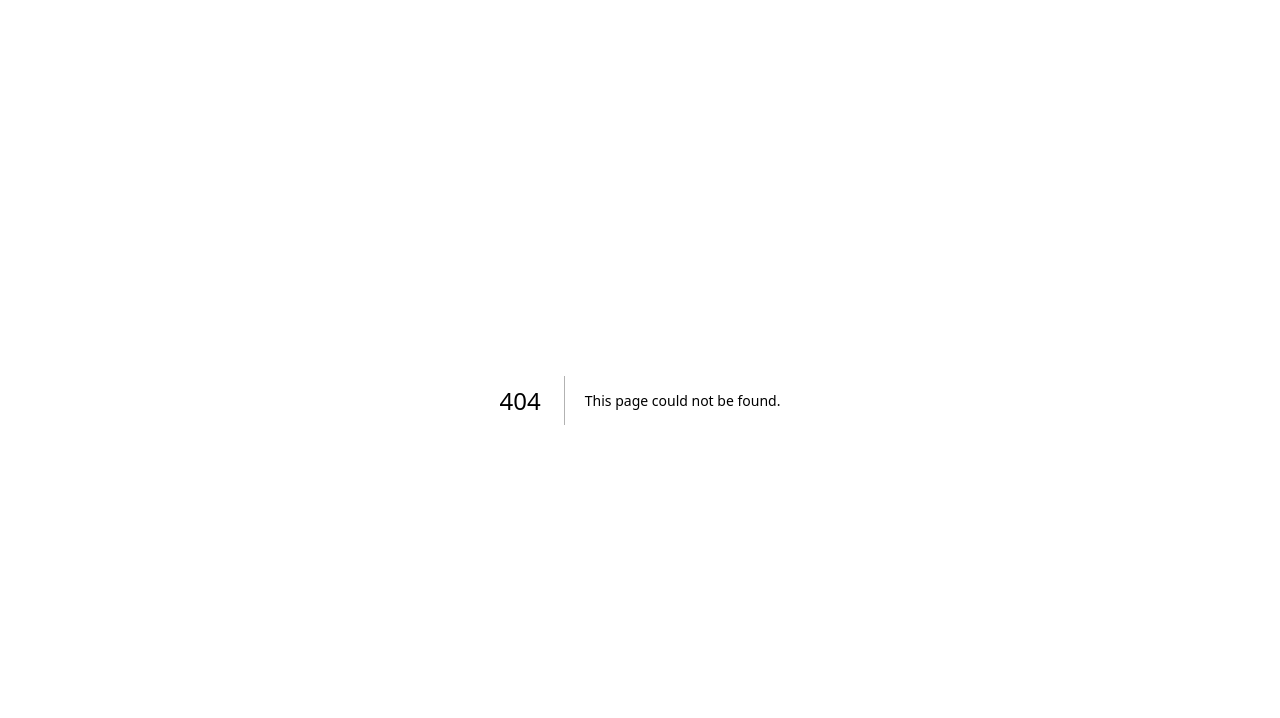
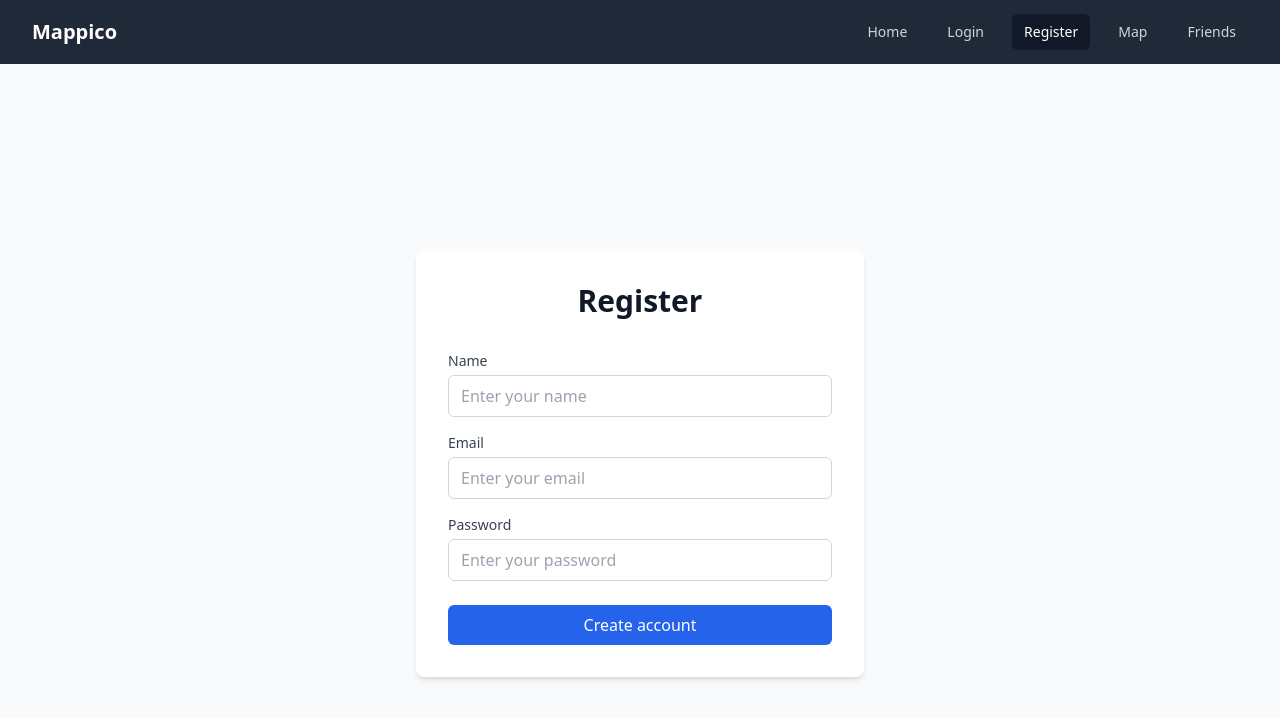
Before and after one commit to johnkhitrov-cpu/mappico, a Next.js app: page /register in a window 1280 px wide. Before the commit this address had no page. Shown: the top 718 px of the page. Built offline with nearby package versions, Linux system fonts and the light colour scheme.

Commit message:
2 этап

```diff
--- /dev/null
+++ b/app/friends/page.tsx
@@ -0,0 +1,15 @@
+export default function FriendsPage() {
+  return (
+    <div className="min-h-screen bg-gray-50 py-8">
+      <div className="max-w-7xl mx-auto px-4 sm:px-6 lg:px-8">
+        <h1 className="text-3xl font-bold text-gray-900 mb-8">Friends</h1>
+
+        <div className="bg-white rounded-lg shadow p-6">
+          <p className="text-gray-600 text-center">
+            Friends list will be displayed here
+          </p>
+        </div>
+      </div>
+    </div>
+  );
+}
--- a/app/layout.tsx
+++ b/app/layout.tsx
@@ -1,5 +1,6 @@
 import type { Metadata } from "next";
 import "./globals.css";
+import Navigation from "@/components/Navigation";
 
 export const metadata: Metadata = {
   title: "Mappico",
@@ -13,7 +14,10 @@ export default function RootLayout({
 }>) {
   return (
     <html lang="en">
-      <body>{children}</body>
+      <body>
+        <Navigation />
+        {children}
+      </body>
     </html>
   );
 }
--- /dev/null
+++ b/app/login/page.tsx
@@ -0,0 +1,56 @@
+export default function LoginPage() {
+  return (
+    <div className="flex min-h-screen items-center justify-center bg-gray-50">
+      <div className="w-full max-w-md space-y-8 rounded-lg bg-white p-8 shadow-md">
+        <div>
+          <h2 className="text-center text-3xl font-bold text-gray-900">
+            Login
+          </h2>
+        </div>
+        <form className="mt-8 space-y-6">
+          <div className="space-y-4">
+            <div>
+              <label
+                htmlFor="email"
+                className="block text-sm font-medium text-gray-700"
+              >
+                Email
+              </label>
+              <input
+                id="email"
+                name="email"
+                type="email"
+                required
+                className="mt-1 block w-full rounded-md border border-gray-300 px-3 py-2 text-gray-900 placeholder-gray-400 focus:border-blue-500 focus:outline-none focus:ring-blue-500"
+                placeholder="Enter your email"
+              />
+            </div>
+            <div>
+              <label
+                htmlFor="password"
+                className="block text-sm font-medium text-gray-700"
+              >
+                Password
+              </label>
+              <input
+                id="password"
+                name="password"
+                type="password"
+                required
+                className="mt-1 block w-full rounded-md border border-gray-300 px-3 py-2 text-gray-900 placeholder-gray-400 focus:border-blue-500 focus:outline-none focus:ring-blue-500"
+                placeholder="Enter your password"
+              />
+            </div>
+          </div>
+
+          <button
+            type="submit"
+            className="w-full rounded-md bg-blue-600 px-4 py-2 text-white hover:bg-blue-700 focus:outline-none focus:ring-2 focus:ring-blue-500 focus:ring-offset-2"
+          >
+            Sign in
+          </button>
+        </form>
+      </div>
+    </div>
+  );
+}
--- /dev/null
+++ b/app/map/page.tsx
@@ -0,0 +1,16 @@
+export default function MapPage() {
+  return (
+    <div className="flex h-screen flex-col">
+      <div className="flex-1 bg-gray-100">
+        <div className="flex h-full items-center justify-center">
+          <div className="text-center">
+            <h1 className="text-4xl font-bold text-gray-900">Map View</h1>
+            <p className="mt-4 text-gray-600">
+              Map integration will be added here
+            </p>
+          </div>
+        </div>
+      </div>
+    </div>
+  );
+}
--- a/app/page.tsx
+++ b/app/page.tsx
@@ -1,7 +1,14 @@
 export default function Home() {
   return (
-    <main className="flex min-h-screen items-center justify-center">
-      <h1 className="text-4xl font-bold">App is running</h1>
+    <main className="flex min-h-screen items-center justify-center bg-gray-50">
+      <div className="text-center">
+        <h1 className="text-5xl font-bold text-gray-900 mb-4">
+          Welcome to Mappico
+        </h1>
+        <p className="text-xl text-gray-600">
+          Your location sharing application
+        </p>
+      </div>
     </main>
   );
 }
--- /dev/null
+++ b/app/register/page.tsx
@@ -0,0 +1,72 @@
+export default function RegisterPage() {
+  return (
+    <div className="flex min-h-screen items-center justify-center bg-gray-50">
+      <div className="w-full max-w-md space-y-8 rounded-lg bg-white p-8 shadow-md">
+        <div>
+          <h2 className="text-center text-3xl font-bold text-gray-900">
+            Register
+          </h2>
+        </div>
+        <form className="mt-8 space-y-6">
+          <div className="space-y-4">
+            <div>
+              <label
+                htmlFor="name"
+                className="block text-sm font-medium text-gray-700"
+              >
+                Name
+              </label>
+              <input
+                id="name"
+                name="name"
+                type="text"
+                required
+                className="mt-1 block w-full rounded-md border border-gray-300 px-3 py-2 text-gray-900 placeholder-gray-400 focus:border-blue-500 focus:outline-none focus:ring-blue-500"
+                placeholder="Enter your name"
+              />
+            </div>
+            <div>
+              <label
+                htmlFor="email"
+                className="block text-sm font-medium text-gray-700"
+              >
+                Email
+              </label>
+              <input
+                id="email"
+                name="email"
+                type="email"
+                required
+                className="mt-1 block w-full rounded-md border border-gray-300 px-3 py-2 text-gray-900 placeholder-gray-400 focus:border-blue-500 focus:outline-none focus:ring-blue-500"
+                placeholder="Enter your email"
+              />
+            </div>
+            <div>
+              <label
+                htmlFor="password"
+                className="block text-sm font-medium text-gray-700"
+              >
+                Password
+              </label>
+              <input
+                id="password"
+                name="password"
+                type="password"
+                required
+                className="mt-1 block w-full rounded-md border border-gray-300 px-3 py-2 text-gray-900 placeholder-gray-400 focus:border-blue-500 focus:outline-none focus:ring-blue-500"
+                placeholder="Enter your password"
+              />
+            </div>
+          </div>
+
+          <button
+            type="submit"
+            className="w-full rounded-md bg-blue-600 px-4 py-2 text-white hover:bg-blue-700 focus:outline-none focus:ring-2 focus:ring-blue-500 focus:ring-offset-2"
+          >
+            Create account
+          </button>
+        </form>
+      </div>
+    </div>
+  );
+}
--- /dev/null
+++ b/components/Navigation.tsx
@@ -0,0 +1,43 @@
+"use client";
+
+import Link from "next/link";
+import { usePathname } from "next/navigation";
+
+export default function Navigation() {
+  const pathname = usePathname();
+
+  const links = [
+    { href: "/", label: "Home" },
+    { href: "/login", label: "Login" },
+    { href: "/register", label: "Register" },
+    { href: "/map", label: "Map" },
+    { href: "/friends", label: "Friends" },
+  ];
+
+  return (
+    <nav className="bg-gray-800 text-white">
+      <div className="max-w-7xl mx-auto px-4 sm:px-6 lg:px-8">
+        <div className="flex items-center justify-between h-16">
+          <div className="flex items-center">
+            <span className="text-xl font-bold">Mappico</span>
+          </div>
+          <div className="flex space-x-4">
+            {links.map((link) => (
+              <Link
+                key={link.href}
+                href={link.href}
+                className={`px-3 py-2 rounded-md text-sm font-medium transition-colors ${
+                  pathname === link.href
+                    ? "bg-gray-900 text-white"
+                    : "text-gray-300 hover:bg-gray-700 hover:text-white"
+                }`}
+              >
+                {link.label}
+              </Link>
+            ))}
+          </div>
+        </div>
+      </div>
+    </nav>
+  );
+}
```
